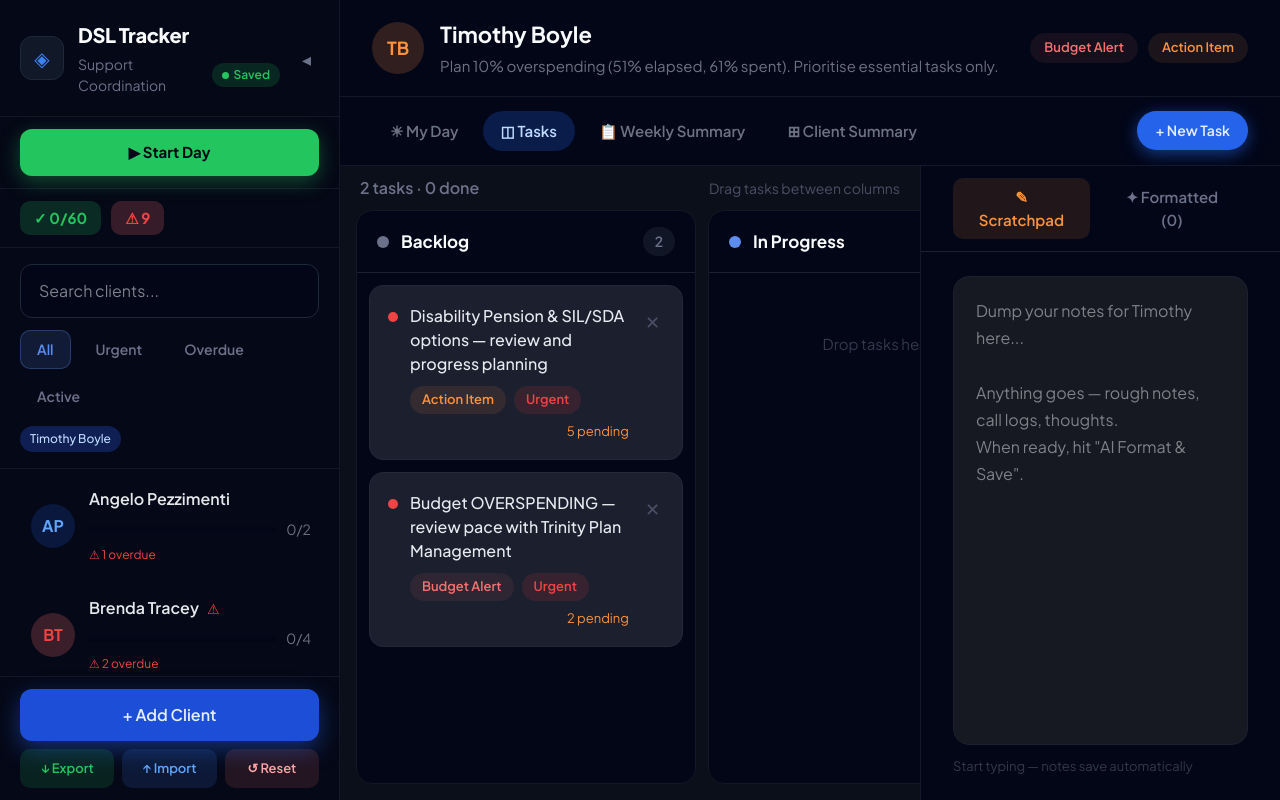
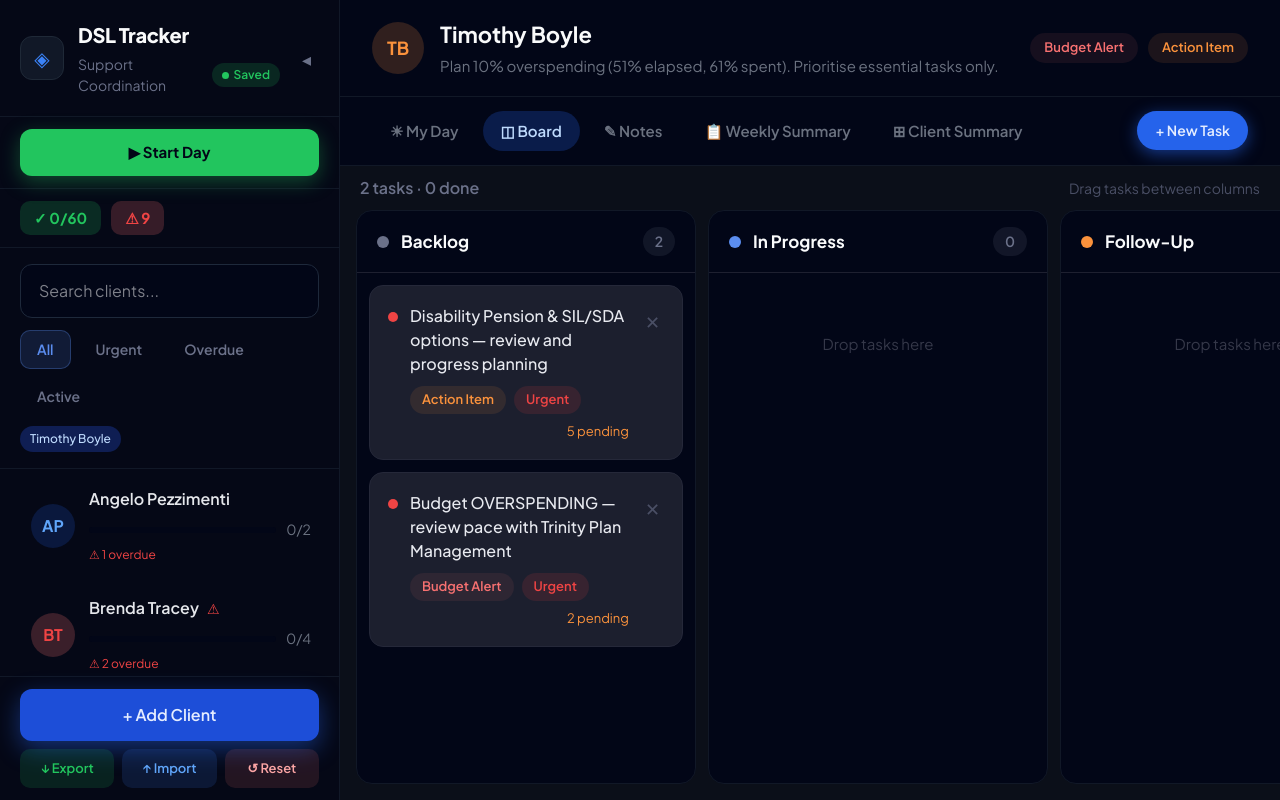
Before and after one commit to nicolasmirguet/Day-assistant, a React (Vite) app: page / in a window 1280 px wide. Built offline with nearby package versions, Linux system fonts and the light colour scheme.

Commit message:
Give board full width and separate notes tab

```diff
--- a/src/App.jsx
+++ b/src/App.jsx
@@ -416,7 +416,7 @@ export default function App() {
           </div>
           <div style={{ display:"flex", alignItems:"center", justifyContent:"space-between", gap:12, padding:"14px 32px", borderBottom:"1px solid #111827", background:"#020617", flexWrap:"wrap" }}>
             <div style={{ display:"flex", gap:6, flexWrap:"wrap" }}>
-              {[{id:"today",l:"☀ My Day"},{id:"kanban",l:"◫ Tasks"},{id:"weekly",l:"📋 Weekly Summary"},{id:"summary",l:"⊞ Client Summary"}].map(t => (
+              {[{id:"today",l:"☀ My Day"},{id:"kanban",l:"◫ Board"},{id:"notes",l:"✎ Notes"},{id:"weekly",l:"📋 Weekly Summary"},{id:"summary",l:"⊞ Client Summary"}].map(t => (
                 <button key={t.id} onClick={() => setTab(t.id)} style={{ fontSize:15, fontWeight:600, padding:"9px 18px", borderRadius:999, background:tab===t.id?"rgba(37,99,235,0.24)":"transparent", color:tab===t.id?"#bfdbfe":"#6b7280", border:"none", transition:"all 0.15s" }}>{t.l}</button>
               ))}
             </div>
@@ -431,16 +431,8 @@ export default function App() {
           </div>
           <div style={{ flex:1, overflow:"hidden", background:"#0b0f19" }}>
             {tab==="today" && <TodayPanel clients={clients} onJumpClient={name => { setSel(name); setTab("kanban"); }}/>}
-            {tab==="kanban" && (
-              <div style={{ display:"flex", height:"100%" }}>
-                <div style={{ flex:3, minWidth:0 }}>
-                  <Kanban client={client} onUpdate={upd} adding={addingTask} setAdding={setAddingTask}/>
-                </div>
-                <div style={{ width:360, borderLeft:"1px solid #111827", background:"#020617" }}>
-                  <NotesPanel client={client} onUpdate={upd} scratchNotes={scratchNotes} setScratchNotes={setScratchNotes} daySnap={daySnap} allClients={clients}/>
-                </div>
-              </div>
-            )}
+            {tab==="kanban" && <Kanban client={client} onUpdate={upd} adding={addingTask} setAdding={setAddingTask}/>}
+            {tab==="notes" && <NotesPanel client={client} onUpdate={upd} scratchNotes={scratchNotes} setScratchNotes={setScratchNotes} daySnap={daySnap} allClients={clients}/>}
             {tab==="weekly" && <WeeklyPanel clients={clients}/>}
             {tab==="summary" && <SummaryPanel client={client}/>}
           </div>
```
